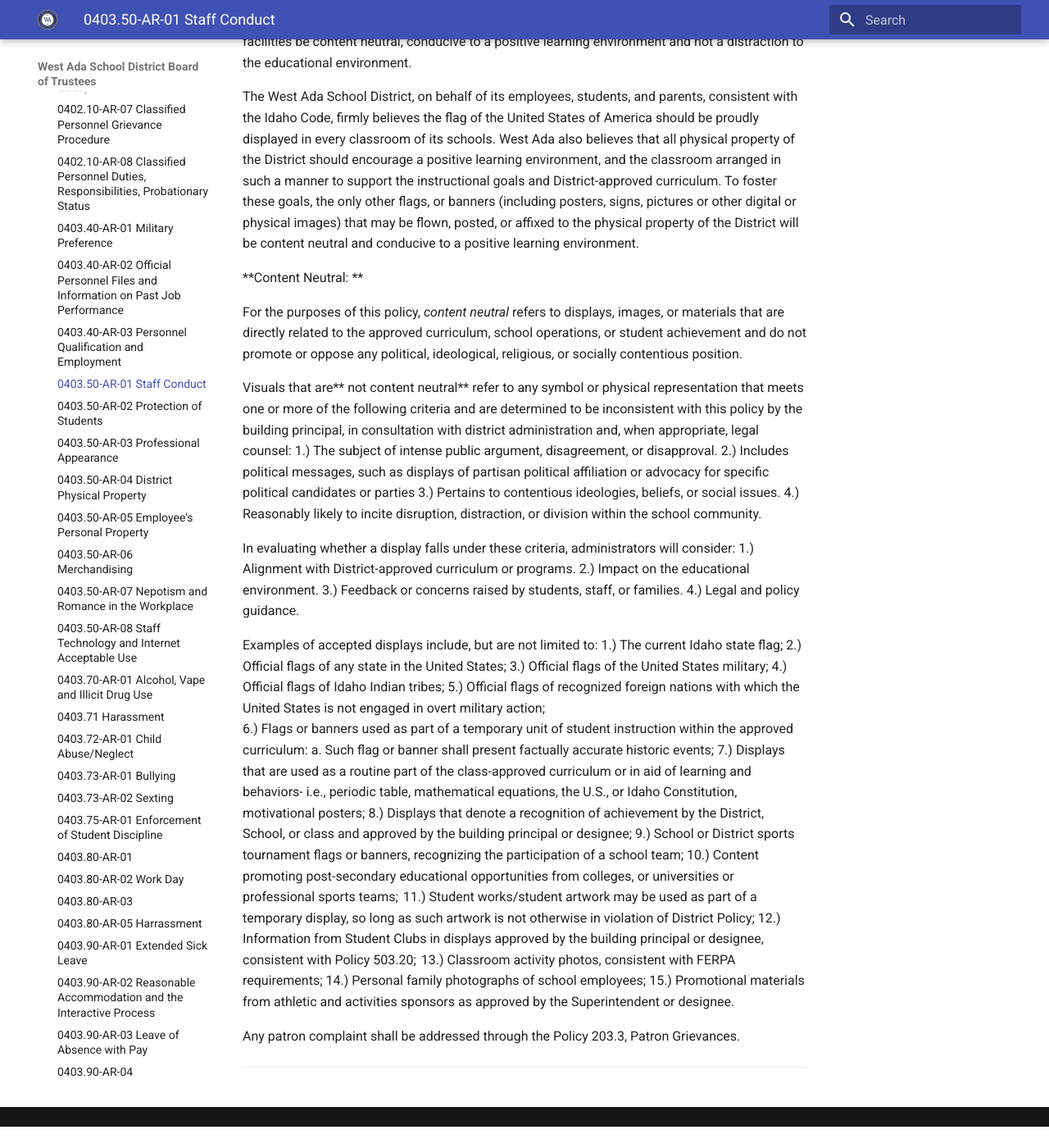
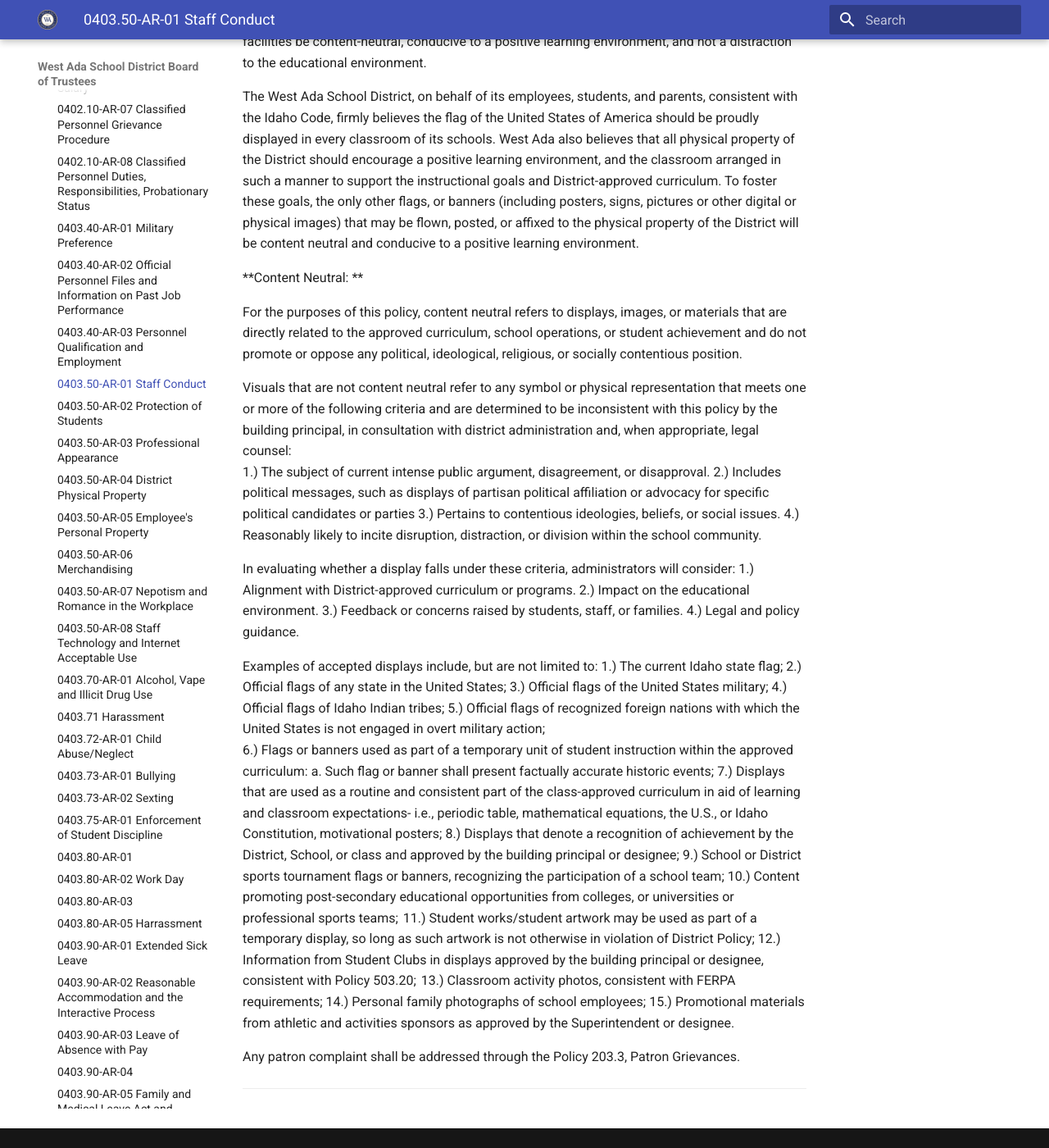
Before and after one commit to westada/section-400-hr-policy-review, an MkDocs documentation site: the page built from docs/regulations/0400-Staff/0403.50-AR-01.md, in a window 1280 px wide and 1400 px high, scrolled down 423 px. Shown: the whole window at 82% size. Built offline with MkDocs 1.6.1 and Material for MkDocs 9.7.7, drawn with Linux system fonts in a browser that asks for light colours; before the commit the page ends 1797 px from its top, so only the background shows below that; some of the changed text lies outside the part shown.

Commit message:
Update 0403.50-AR-01.md

```diff
--- a/docs/regulations/0400-Staff/0403.50-AR-01.md
+++ b/docs/regulations/0400-Staff/0403.50-AR-01.md
@@ -10,16 +10,16 @@ Regarding the teaching of controversial issues, personnel are directed to Policy
 
 Policy 100.1 and the Code of Ethics for Idaho Professional Educators shall be read consistently with this Policy.  Nothing contained in this policy limits any employee or student of the District from exercising lawfully recognized independent speech or association rights, consistent with all other Policy and as appropriate in a limited public forum public school setting or engaging in instruction of subjects consistent with the District’s Policy and approved curriculum.  This policy governs the use of District-owned physical property for displays, decorations, and visual content within classrooms and other school facilities, including both permanent and temporary materials.
 
-This policy applies specifically to the use of District-owned physical property and does not restrict private speech outside of that context. It is the desire of the District that the physical environment of District facilities be content neutral, conducive to a positive learning environment and not a distraction to the educational environment.
+This policy applies specifically to the use of District-owned physical property and does not restrict private speech outside of that context. It is the desire of the District that the physical environment of District facilities be content-neutral, conducive to a positive learning environment, and not a distraction to the educational environment.
 
 The West Ada School District, on behalf of its employees, students, and parents, consistent with the Idaho Code, firmly believes the flag of the United States of America should be proudly displayed in every classroom of its schools.  West Ada also believes that all physical property of the District should encourage a positive learning environment, and the classroom arranged in such a manner to support the instructional goals and District-approved curriculum.  To foster these goals, the only other flags, or banners (including posters, signs, pictures or other digital or physical images) that may be flown, posted, or affixed to the physical property of the District will be content neutral and conducive to a positive learning environment.
 
 **Content Neutral: **
 
-For the purposes of this policy, _content neutral_ refers to displays, images, or materials that are directly related to the approved curriculum, school operations, or student achievement and do not promote or oppose any political, ideological, religious, or socially contentious position.
+For the purposes of this policy, content neutral refers to displays, images, or materials that are directly related to the approved curriculum, school operations, or student achievement and do not promote or oppose any political, ideological, religious, or socially contentious position.
 
-Visuals that are** not content neutral** refer to any symbol or physical representation that meets one or more of the following criteria and are determined to be inconsistent with this policy by the building principal, in consultation with district administration and, when appropriate, legal counsel:
-  1.) The subject of intense public argument, disagreement, or disapproval.
+Visuals that are not content neutral refer to any symbol or physical representation that meets one or more of the following criteria and are determined to be inconsistent with this policy by the building principal, in consultation with district administration and, when appropriate, legal counsel:
+  1.) The subject of current intense public argument, disagreement, or disapproval.
   2.) Includes political messages, such as displays of partisan political affiliation or advocacy for specific political candidates or parties
   3.) Pertains to contentious ideologies, beliefs, or social issues.
   4.) Reasonably likely to incite disruption, distraction, or division within the school community.
@@ -38,7 +38,7 @@ Examples of accepted displays include, but are not limited to:
   5.) Official flags of recognized foreign nations with which the United States is not engaged in overt military action;
   6.) Flags or banners used as part of a temporary unit of student instruction within the approved curriculum:
           a. Such flag or banner shall present factually accurate historic events;
-  7.) Displays that are used as a routine part of the class-approved curriculum or in aid of learning and behaviors- i.e., periodic table, mathematical equations, the U.S., or Idaho Constitution, motivational posters;
+  7.) Displays that are used as a routine and consistent part of the class-approved curriculum in aid of learning and classroom expectations- i.e., periodic table, mathematical equations, the U.S., or Idaho Constitution, motivational posters;
   8.) Displays that denote a recognition of achievement by the District, School, or class and approved by the building principal or designee;
   9.) School or District sports tournament flags or banners, recognizing the participation of a school team;
   10.) Content promoting post-secondary educational opportunities from colleges, or universities or professional sports teams;
```
